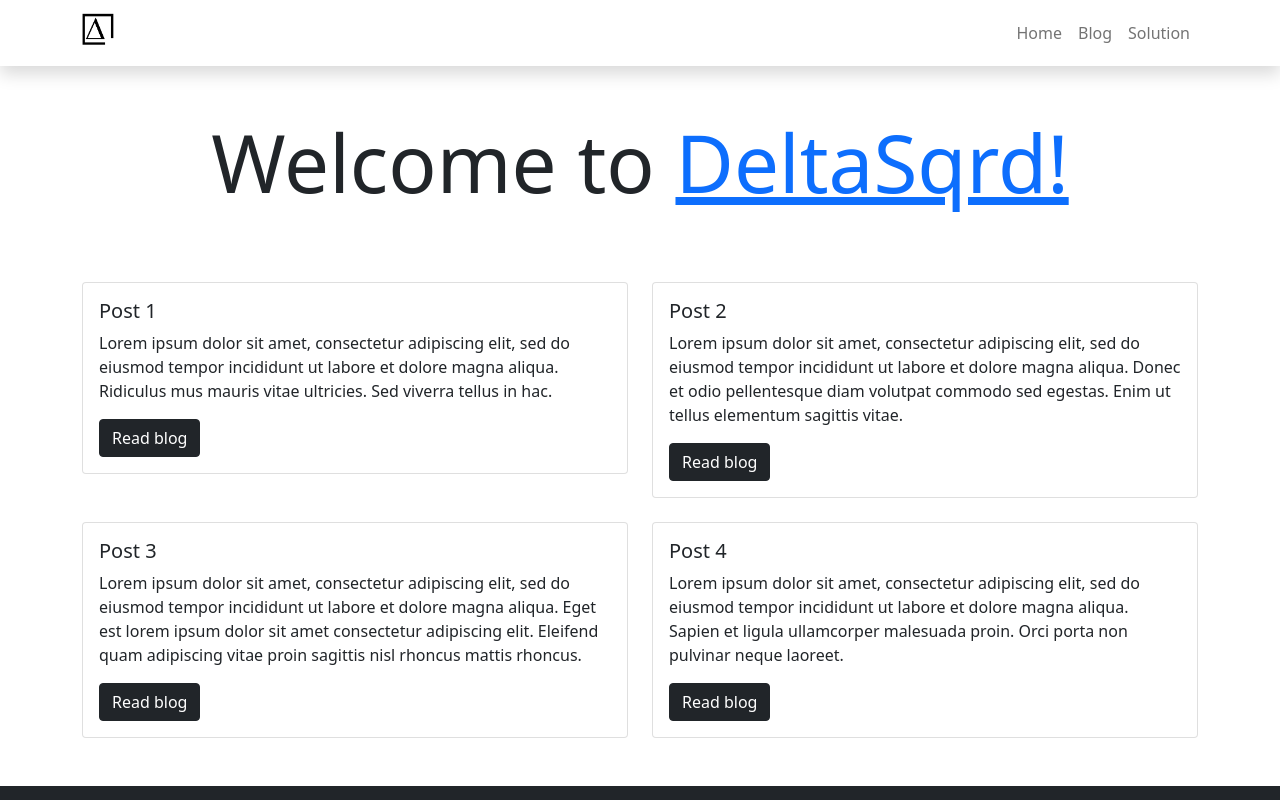
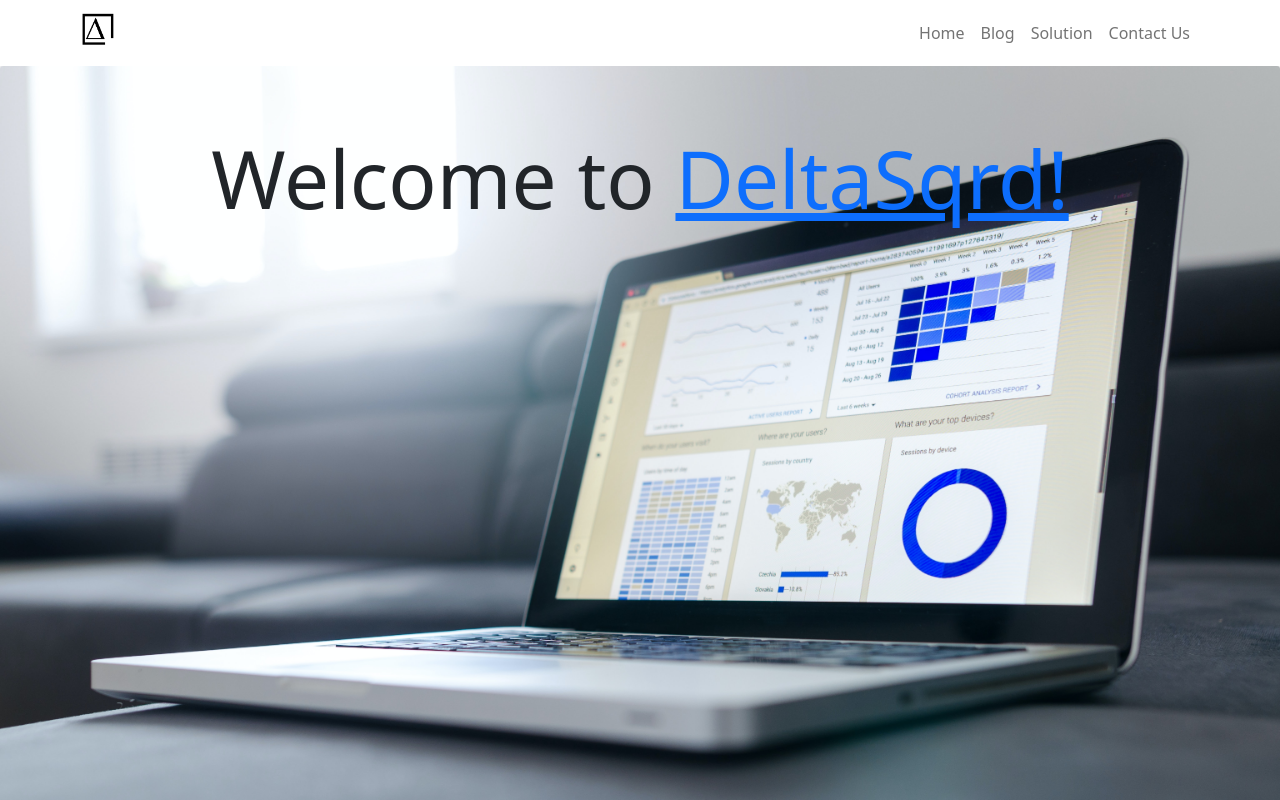
Before and after one commit to janoshr/DeltaSqrd-site, a Next.js app: page / in a window 1280 px wide. Shown: the top 800 px of the page. Built offline with nearby package versions, Linux system fonts and the light colour scheme.

Commit message:
Front page img added

```diff
--- a/components/nav.tsx
+++ b/components/nav.tsx
@@ -25,6 +25,11 @@
               <a className="nav-link">Solution</a>
             </Link>
           </li>
+          <li className="nav-item">
+            <Link href="/contact_us">
+              <a className="nav-link">Contact Us</a>
+            </Link>
+          </li>
         </ul>
       </div>
     </nav>
--- a/pages/index.tsx
+++ b/pages/index.tsx
@@ -1,6 +1,8 @@
 import Head from 'next/head'
 import Nav from '../components/nav'
 import Link from 'next/link'
+import backgroundImg from '../public/images/background.jpg'
+import Image from 'next/image'
 
 export default function Home() {
   return (
@@ -12,55 +14,12 @@
 
       <main>
         <Nav />
-        <div className="container mt-5">
-          <h1 className="display-1 text-center">
-            Welcome to <a href="#">DeltaSqrd!</a>
-          </h1>
-          <div className="row row-cols-1 row-cols-md-2 g-4 mt-5 mb-5">
-            <div className="col">
-              <div className="card">
-                <div className="card-body">
-                  <h5 className="card-title">Post 1</h5>
-                  <p className="card-text">Lorem ipsum dolor sit amet, consectetur adipiscing elit, sed do eiusmod tempor incididunt ut labore et dolore magna aliqua. Ridiculus mus mauris vitae ultricies. Sed viverra tellus in hac.</p>
-                  <Link href="/blog">
-                    <a className="btn btn-dark">Read blog</a>
-                  </Link>
-                </div>
-              </div>
-            </div>
-            <div className="col">
-              <div className="card">
-                <div className="card-body">
-                  <h5 className="card-title">Post 2</h5>
-                  <p className="card-text">Lorem ipsum dolor sit amet, consectetur adipiscing elit, sed do eiusmod tempor incididunt ut labore et dolore magna aliqua. Donec et odio pellentesque diam volutpat commodo sed egestas. Enim ut tellus elementum sagittis vitae.</p>
-                  <Link href="/blog">
-                    <a className="btn btn-dark">Read blog</a>
-                  </Link>
-                </div>
-              </div>
-            </div>
-            <div className="col">
-              <div className="card">
-                <div className="card-body">
-                  <h5 className="card-title">Post 3</h5>
-                  <p className="card-text">Lorem ipsum dolor sit amet, consectetur adipiscing elit, sed do eiusmod tempor incididunt ut labore et dolore magna aliqua. Eget est lorem ipsum dolor sit amet consectetur adipiscing elit. Eleifend quam adipiscing vitae proin sagittis nisl rhoncus mattis rhoncus.</p>
-                  <Link href="/blog">
-                    <a className="btn btn-dark">Read blog</a>
-                  </Link>
-                </div>
-              </div>
-            </div>
-            <div className="col">
-              <div className="card">
-                <div className="card-body">
-                  <h5 className="card-title">Post 4</h5>
-                  <p className="card-text">Lorem ipsum dolor sit amet, consectetur adipiscing elit, sed do eiusmod tempor incididunt ut labore et dolore magna aliqua. Sapien et ligula ullamcorper malesuada proin. Orci porta non pulvinar neque laoreet.</p>
-                  <Link href="/blog">
-                    <a className="btn btn-dark">Read blog</a>
-                  </Link>
-                </div>
-              </div>
-            </div>
+        <div className="card border-0">
+          <Image src={backgroundImg} alt="Data Science image" className="card-img" />
+          <div className="card-img-overlay">
+            <h1 className="display-1 text-center pt-5">
+              Welcome to <a href="#">DeltaSqrd!</a>
+            </h1>
           </div>
         </div>
         <div className="container-fluid bg-dark text-white">
```
Also changed, not shown: public/images/background.jpg (added).
